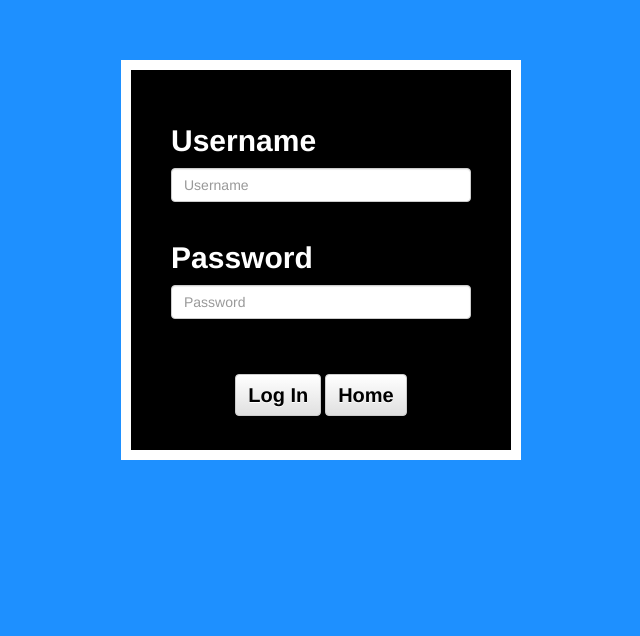
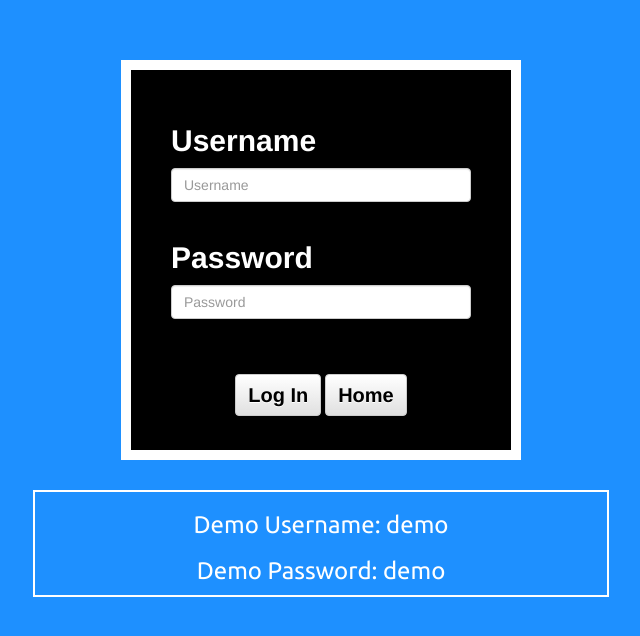
Before and after one commit to huntermotte/open-source-trading, a website: page public/loginPage.html in a window 768 px wide. Shown: the part 140-776 px from the top of the page, without its empty margins (63-703 px from the left). Drawn offline with nearby package versions, Linux system fonts and the light colour scheme.

Commit message:
demo login

```diff
--- a/public/login.css
+++ b/public/login.css
@@ -39,3 +39,56 @@ background: dodgerblue;
   font-size: 30px;
   text-align: center;
 }
+
+.demo {
+  position: absolute;
+  top: 0;
+  right: 0;
+  border: 2px solid white;
+  color: white;
+  width: 20%;
+  text-align: center;
+  font-family: 'Ubuntu', sans-serif;
+}
+
+/* Custom, iPhone Retina */
+    @media only screen and (min-width : 320px) and (max-width : 480px) {
+      .demo {
+        position: static;
+        width: 100%;
+        margin-top: 10px;
+        width: 75%;
+        text-align: center;
+        margin-left: auto;
+        margin-right: auto;
+        font-family: 'Ubuntu', sans-serif;
+      }
+    }
+
+    /* Extra Small Devices, Phones */
+    @media only screen and (min-width : 480px) and (max-width : 768px) {
+      .demo {
+        position: static;
+        width: 100%;
+        margin-top: 10px;
+        width: 75%;
+        text-align: center;
+        margin-left: auto;
+        margin-right: auto;
+        font-family: 'Ubuntu', sans-serif;
+      }
+    }
+
+    /* Small Devices, Tablets */
+    @media only screen and (min-width : 768px) and (max-width : 992px) {
+      .demo {
+        position: static;
+        width: 100%;
+        margin-top: 10px;
+        width: 75%;
+        text-align: center;
+        margin-left: auto;
+        margin-right: auto;
+        font-family: 'Ubuntu', sans-serif;
+      }
+    }
--- a/public/loginPage.html
+++ b/public/loginPage.html
@@ -9,6 +9,7 @@
     <!-- Optional theme -->
     <link rel="stylesheet" href="https://maxcdn.bootstrapcdn.com/bootstrap/3.3.7/css/bootstrap-theme.min.css" integrity="sha384-rHyoN1iRsVXV4nD0JutlnGaslCJuC7uwjduW9SVrLvRYooPp2bWYgmgJQIXwl/Sp" crossorigin="anonymous">
     <link href="https://fonts.googleapis.com/css?family=Bungee+Shade" rel="stylesheet">
+    <link href="https://fonts.googleapis.com/css?family=Archivo+Black|Ubuntu" rel="stylesheet">
     <link rel="stylesheet" href="login.css">
   </head>
   <body>
@@ -29,6 +30,10 @@
     <a href="index.html"><button type=button class="btn btn-default">Home</button></a>
   </div>
   </form><br>
+  <div class="demo">
+    <h3>Demo Username: demo</h3>
+    <h3>Demo Password: demo</h3>
+  </div>
 
   <script src="https://cdnjs.cloudflare.com/ajax/libs/jquery/3.1.0/jquery.min.js"></script>
   <script type="text/javascript" src="loginPage.js"></script>
```
